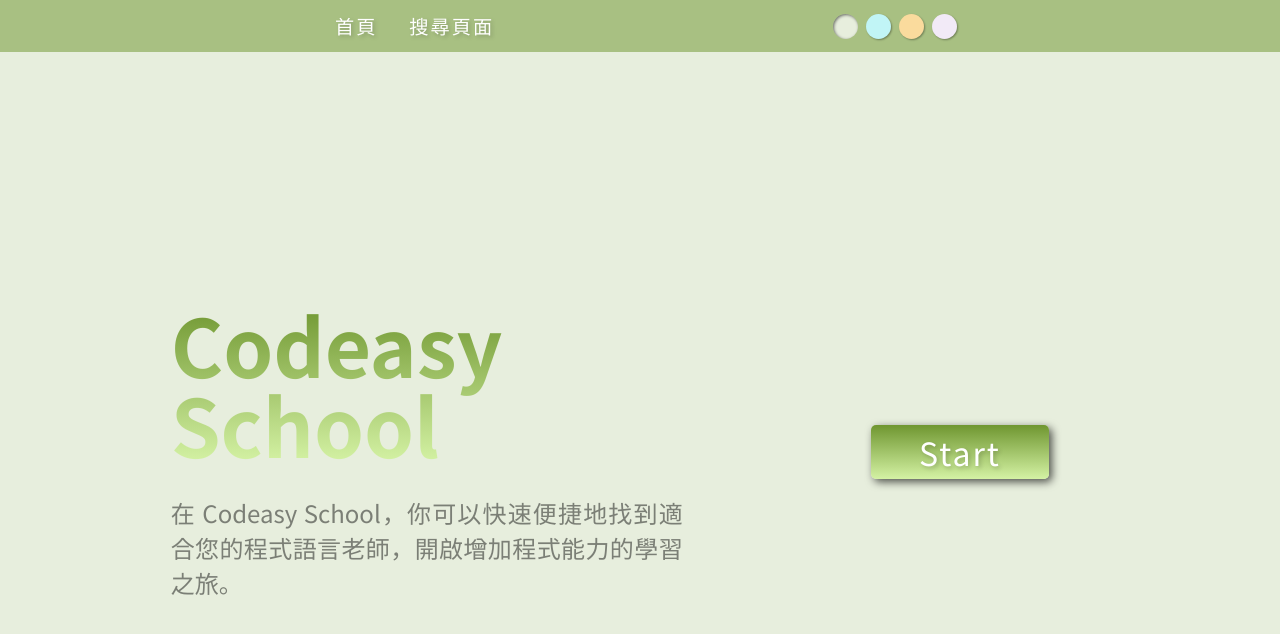
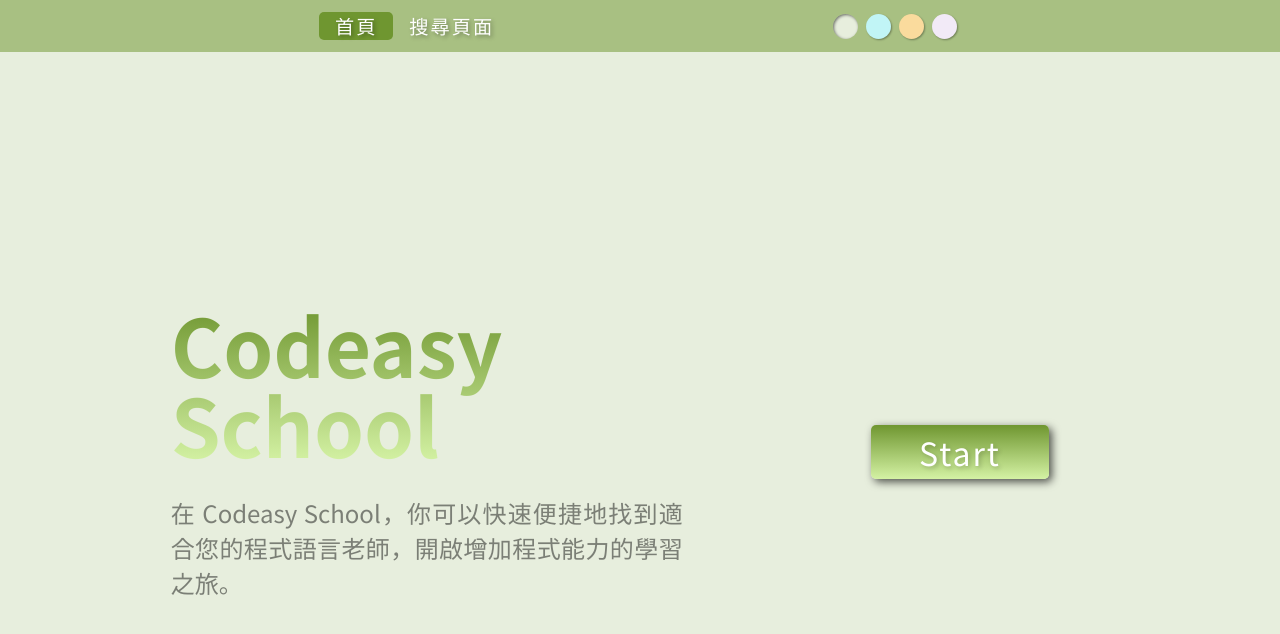
Before and after one commit to Wujue0115/codeasy-school, a Nuxt app: page / in a window 1280 px wide. Shown: the top 634 px of the page. Built offline with nearby package versions, Linux system fonts and the light colour scheme; a web font is replaced by a local one.

Commit message:
style: add page active style in header

```diff
--- a/layouts/default.vue
+++ b/layouts/default.vue
@@ -2,7 +2,11 @@
   <div id="app" :class="[$store.getters.getThemeClassName]">
     <header>
       <div id="link-pane">
-        <NuxtLink class="btn link-btn" v-for="page in pages" :key="page.name" :to="page.link">{{ page.name }}</NuxtLink>
+        <NuxtLink
+          :class="['btn', 'link-btn', $nuxt.$route.name === page.page ? 'link-btn-active' : '']"
+          v-for="page in pages" :key="page.name"
+          :to="page.link">{{ page.name }}
+        </NuxtLink>
       </div>
       <div id="theme-pane">
         <input
@@ -27,10 +31,12 @@ export default {
       pages: [
         {
           name: "首頁",
+          page: "index",
           link: "/",
         },
         {
           name: "搜尋頁面",
+          page: "search",
           link: "/search",
         }
       ],
@@ -68,21 +74,23 @@ export default {
     @include flexbox(row, space-evenly);
     position: sticky;
     top: 0;
-    padding: .5rem 0;
+    padding: .75rem 0;
     width: 100vw;
     background-color: var(--secondary-color-a99);
     backdrop-filter: blur(3px);
 
     #link-pane {
       @include flexbox(row);
-
       .link-btn {
-        padding: .25rem 1rem;
+        padding: 0 1rem;
         border-radius: 5px;
         font-size: 1.2rem;
         letter-spacing: 2px;
         color: #fff;
-        text-shadow: 2px 2px 4px #00000033;
+        text-shadow: 2px 2px 4px #00000055;
+      }
+      .link-btn-active {
+        background-color: var(--secondary-color);
       }
     }
 
```
